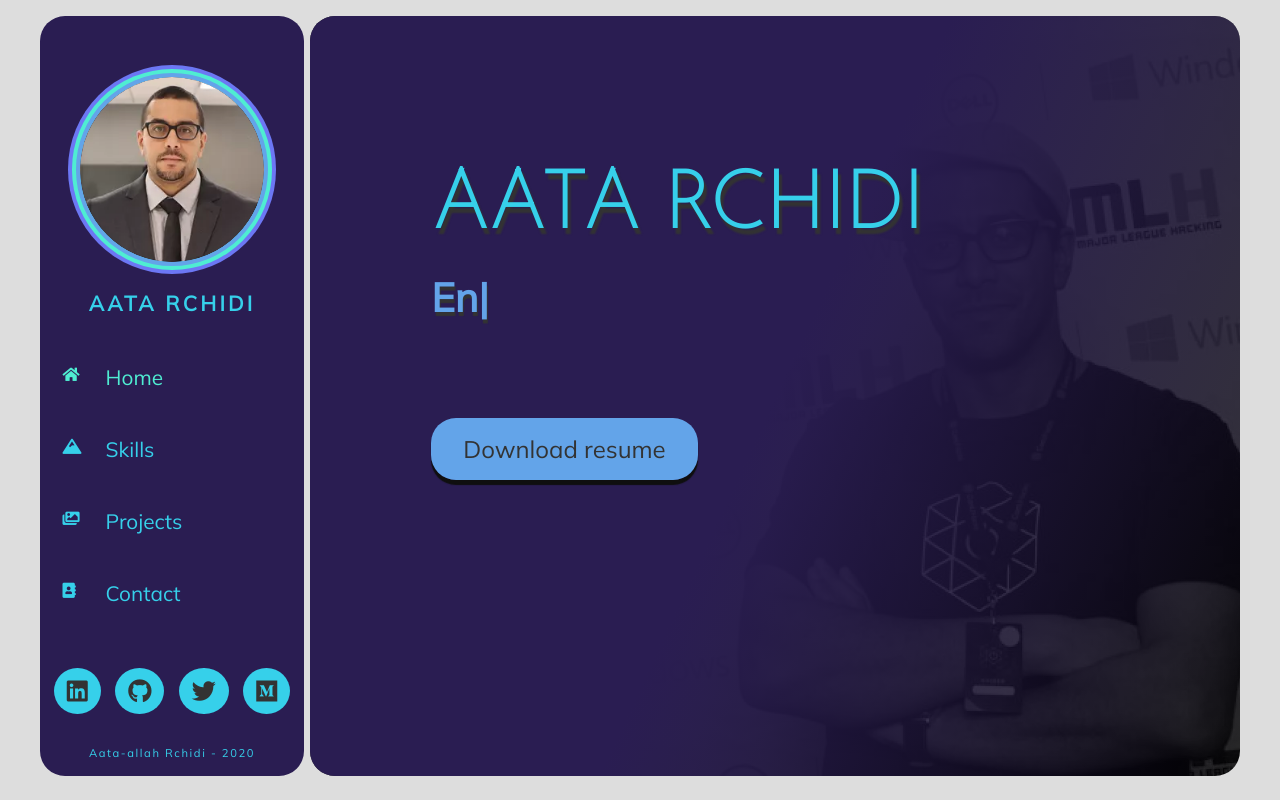
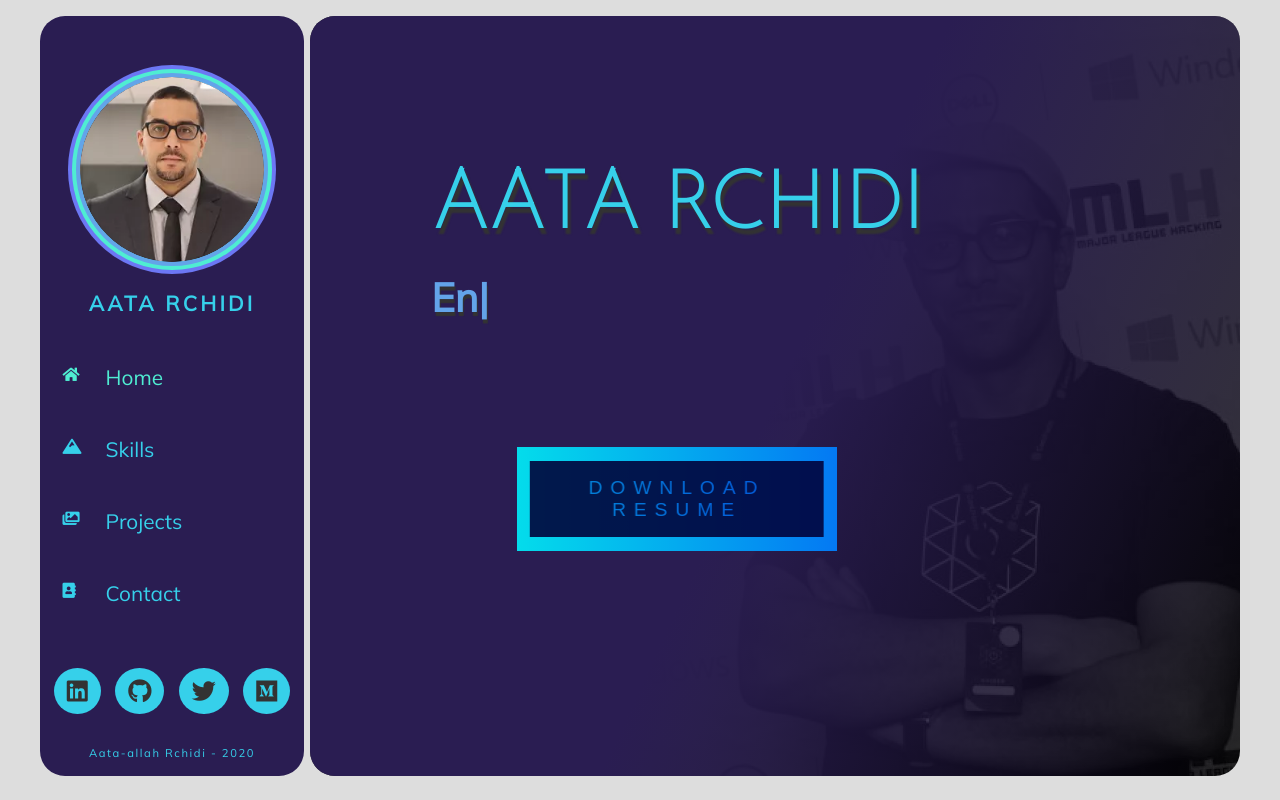
Before and after one commit to Atalaa/portfolio, a React (Create React App) app: page /portfolio/skills in a window 1280 px wide. Built offline with nearby package versions, Linux system fonts and the light colour scheme; a web font is replaced by a local one.

Commit message:
added animation gradient

```diff
--- a/src/pages/Home.js
+++ b/src/pages/Home.js
@@ -24,7 +24,10 @@
                     </h2>
 
                     <div className="resume">
-                        <a href="./media/Aata-allah_resume.pdf" target="_blank">Download resume</a>
+                        <div className="container">
+                            <a href="./media/Aata-allah_resume.pdf" target="_blank">Download resume</a>
+                            <div className="gradient"></div>
+                        </div>
                     </div>
                 </div>
             </div>
--- a/src/styles/_settings.scss
+++ b/src/styles/_settings.scss
@@ -32,9 +32,6 @@
 }
 
 body {
-  // background-image: linear-gradient(to right bottom, #9CECFB, #65C7F7, #0052D4);
-  // background-size: cover;
-  // background-repeat: no-repeat;
   background: $white;
   margin: 1rem auto;
   max-width: 1200px;
--- a/src/styles/pages/_home.scss
+++ b/src/styles/pages/_home.scss
@@ -41,16 +41,62 @@
       }
 
       .resume {
-        a {
-          font-size: 1.5rem;
-          background: $color-3;
-          padding: 1rem 2rem;
-          border-radius: $borderRadius;
-          box-shadow: 0 5px 1px rgb(15, 15, 15);
-          transition: 0.2s ease;
+        .container {
+          //gradient
+          margin: auto;
+          position: relative;
+          height: 130px;
+          width: 20rem;
+          overflow: hidden;
 
-          &:hover {
-            background: $color-4;
+          a, .gradient {
+            position: absolute;
+            top: 50%;
+            left:50%;
+            transform: translate(-50%, -50%);
+          }
+
+          a {
+            font-size: 1.2rem;
+            font-family: $font-2;
+            text-align: center;
+            color: $color-3;
+            text-transform: uppercase;
+            letter-spacing: .5rem;
+            padding: 1rem 2rem;
+            z-index: 1; //gradient
+            background: $color-1;
+            width: 92%;
+            mix-blend-mode: multiply;
+            transition: 0.2s ease;
+            // border-radius: 8px;
+            // box-shadow: 0 5px 1px rgb(15, 15, 15);
+
+            &:hover {
+              background: $color-1;
+              color: $color-4;
+            }
+          }
+
+          .gradient {
+            height: 6.5rem;
+            width: 300%;
+            background: linear-gradient(90deg, rgb(4, 245, 233),rgb(4, 96, 245), rgb(230, 150, 85));
+
+            animation: gradient 2.5s linear infinite alternate;
+          }
+        }
+
+
+        @keyframes gradient {
+          0% {
+            transform: translate(-25%, -50%)
+          }
+          50% {
+            transform: translate(-50%, -50%)
+          }
+          100% {
+            transform: translate(-75%, -50%)
           }
         }
       }
```
